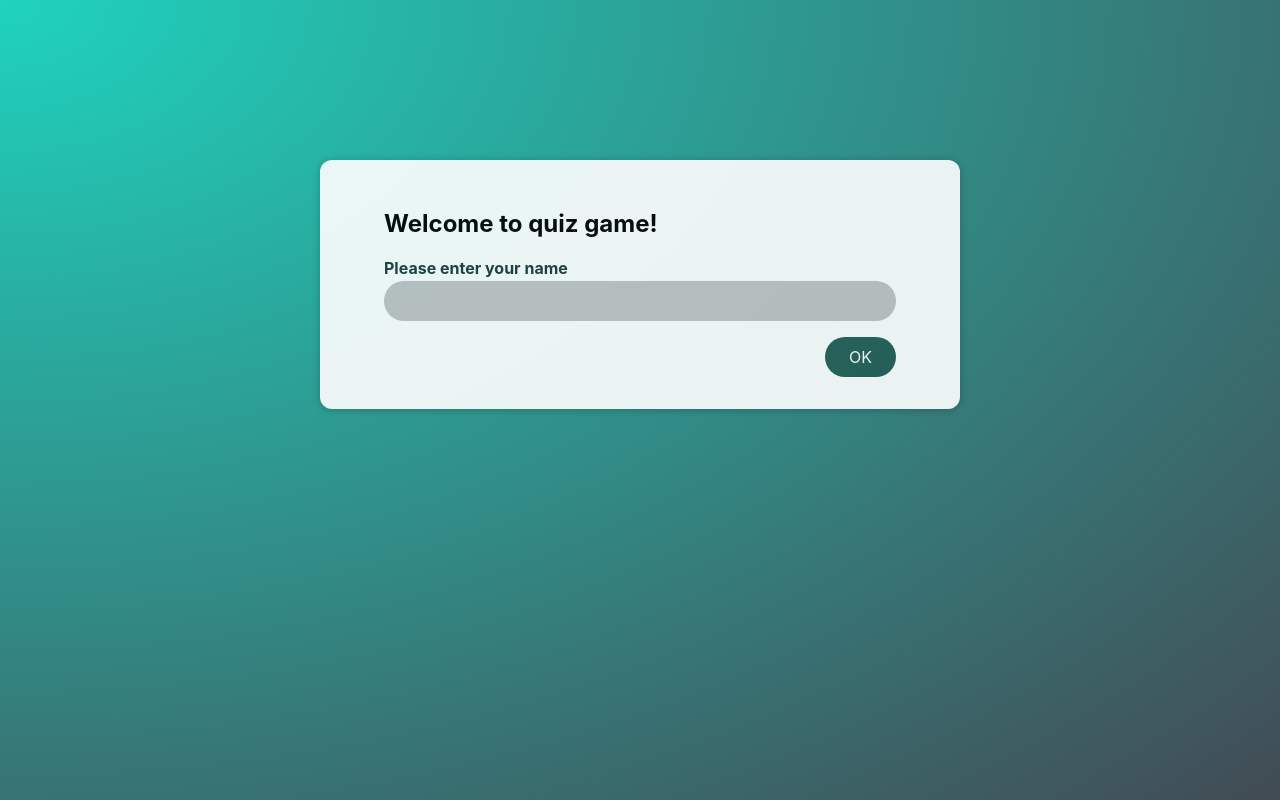
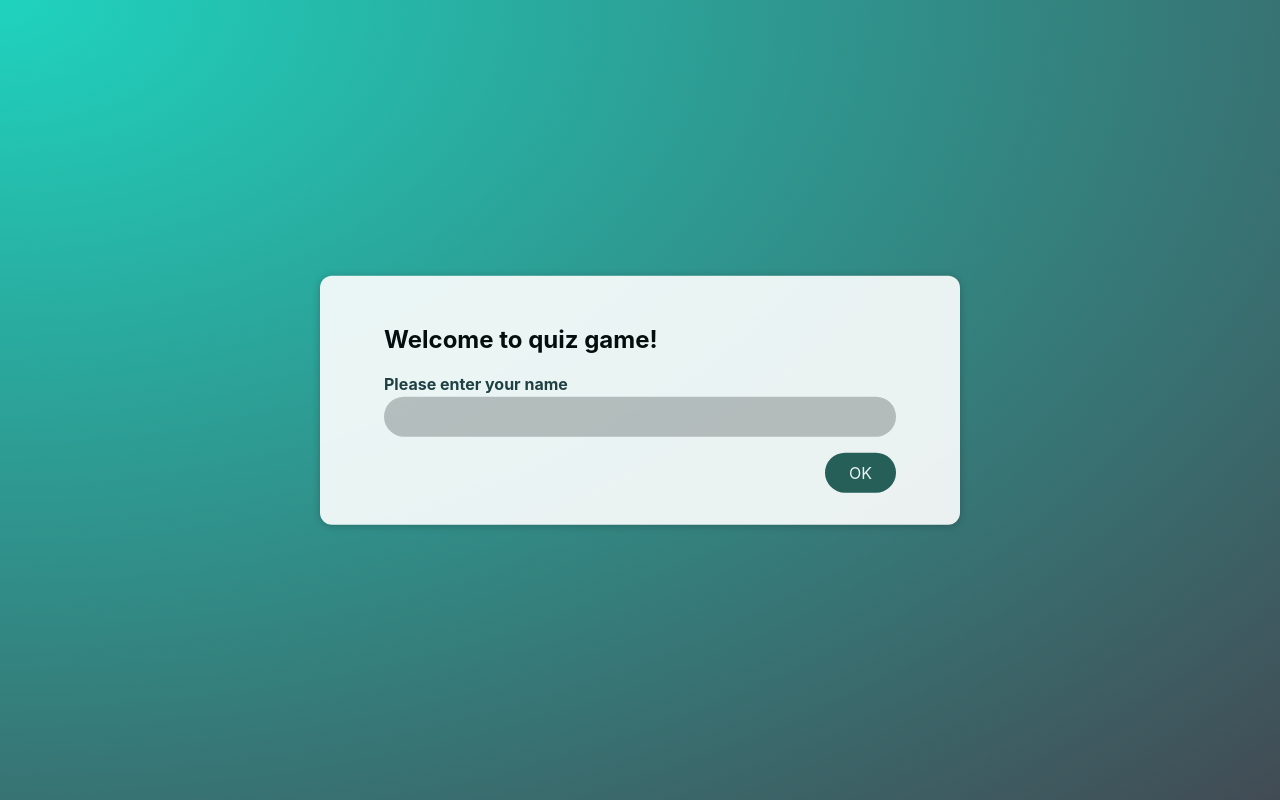
Before and after one commit to GosiaMarzynska/qiuz, a React (Vite) app: page / in a window 1280 px wide. Built offline with nearby package versions, Linux system fonts and the light colour scheme.

Commit message:
add styling and clean code

```diff
--- a/src/UI/Card.css
+++ b/src/UI/Card.css
@@ -1,9 +1,12 @@
 .card {
 	display: block;
+	position: absolute;
+	top: 50%;
+	left: 50%;
+	transform: translate(-50%, -50%);
+
+	width: 40rem;
 	border-radius: 12px;
-	margin: auto;
-	width: 40rem;
-	margin-top: 10rem;
 	padding: 2rem 4rem;
 	box-shadow: 0 1px 8px rgba(0, 0, 0, 0.25);
 	background-color: white;
@@ -15,13 +18,13 @@
 @media (max-width: 768px) {
 	.card {
 		width: 33rem;
-        padding: 1.8rem 3.5rem;
+		padding: 1.8rem 3.5rem;
 	}
 }
 
 @media (max-width: 576px) {
-    .card {
+	.card {
 		width: 20rem;
-        padding: 1rem 2rem 2rem;
+		padding: 1rem 2rem 2rem;
 	}
 }
--- a/src/components/Game.jsx
+++ b/src/components/Game.jsx
@@ -6,17 +6,15 @@ import Result from './Result';
 const Game = React.memo(({ questions, cleaner }) => {
 	const [currentQ, setCurrentQ] = useState(0);
 	const [isShown, setIsShown] = useState(true);
-	console.log('Game rendered');
 	const questionsAmount = questions.length;
 
 	const nextButtonHandler = () => {
-		setIsShown(false)
+		setIsShown(false);
 		setTimeout(() => {
 			setCurrentQ(prev => prev + 1);
 		}, 400);
 		setTimeout(() => {
 			setIsShown(true);
-
 		}, 800);
 	};
 
--- a/src/components/Question.jsx
+++ b/src/components/Question.jsx
@@ -10,7 +10,7 @@ const Question = React.memo(({ question, correctA, incorrectA, qNumber, onNextBu
 	const dispatch = useDispatch();
 	let answersArray = incorrectA.concat(correctA);
 	answersArray.sort();
-	console.log(answersArray);
+
 
 	const checkAnswerHandler = event => {
 		setUserA(event.currentTarget.value);
--- a/src/components/Question.scss
+++ b/src/components/Question.scss
@@ -1,21 +1,23 @@
 $color1: #f4f4f4;
 $color2: #1f523e;
 
-.question{
-    padding-top: 2rem;
-	transition: all 1s ease-out;;
+.question {
+	padding-top: 2rem;
+	position: absolute;
+	top: 50%;
+	left: 50%;
+	transform: translate(-50%, -50%);
+	transition: all 1s ease-out;
 }
-
 
 .QuestionShown {
 	animation: showQuestion 0.3s ease-out forwards;
-	visibility: visible;
+	visibility: hidden;
 }
 
 .QuestionHidden {
-	animation: hideQuestion 0.3s ease-out  forwards;
+	animation: hideQuestion 0.3s ease-out forwards;
 	visibility: hidden;
-
 }
 
 .radio {
@@ -68,7 +70,7 @@ $color2: #1f523e;
 	}
 }
 
-.button{
+.button {
 	cursor: pointer;
 	font: inherit;
 	margin-top: 1.5rem;
@@ -78,40 +80,39 @@ $color2: #1f523e;
 	font-size: 1.5rem;
 	background-color: #245c55;
 	color: #ffffff;
-  transition: background-color 0.3s;
+	transition: background-color 0.3s;
 }
 
 .button:hover {
 	background-color: #193f3b;
-
 }
 
 @keyframes showQuestion {
 	0% {
 		opacity: 0;
-		transform: translateX(-100%);
+		left:-100%;
 	}
 	50% {
 		opacity: 0.3;
-		transform: translateX(-50%);
+		left:-50%;
 	}
 	100% {
 		opacity: 1;
-		transform: translateX(0);
+		left:50%;
 	}
 }
 
 @keyframes hideQuestion {
 	0% {
 		opacity: 1;
-		transform: translateX(0);
+		left:50%;
 	}
 	50% {
 		opacity: 0.3;
-		transform: translateX(50%);
+		left: 100%;
 	}
 	100% {
 		opacity: 0;
-		transform: translateX(100%);
+		left: 150%;
 	}
 }
--- a/src/components/Welcome.module.css
+++ b/src/components/Welcome.module.css
@@ -34,6 +34,7 @@
 	padding-left: 1.5rem;
 	border-radius: 20px;
 	font-size: 1.2rem;
+	font-weight: bold;
 	border: none;
 	background-color: #c2c2c2;
 	color: #000000;
--- a/src/index.css
+++ b/src/index.css
@@ -5,6 +5,7 @@
 :root {
   min-height: 100vh;
   font-family: Inter, Avenir, Helvetica, Arial, sans-serif;
+  position: relative;
   font-size: 16px;
   line-height: 24px;
   font-weight: 400;
```
